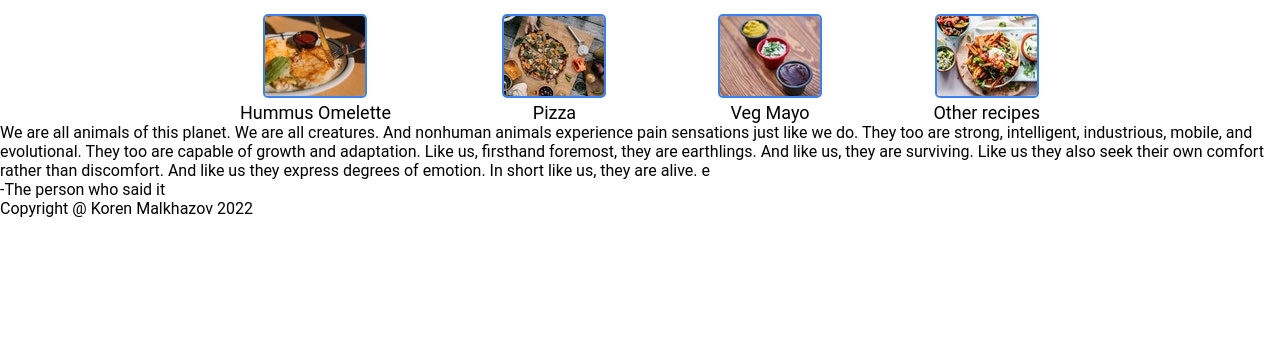
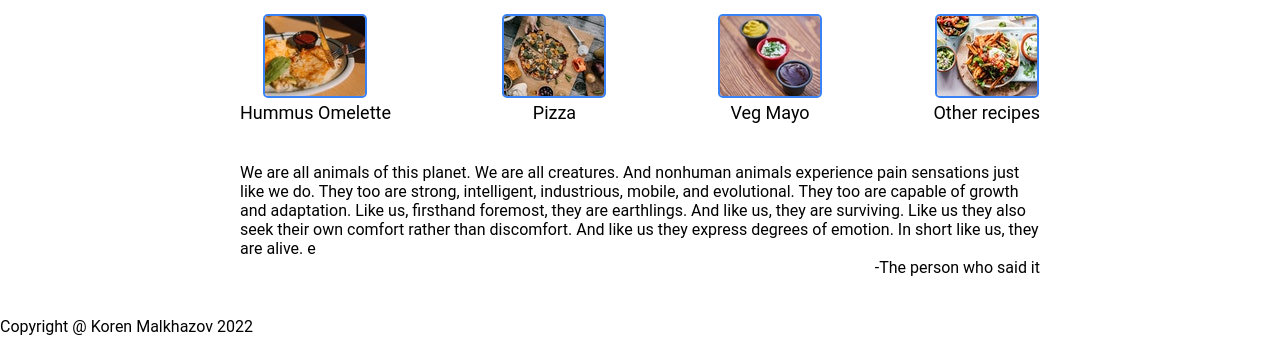
Before and after one commit to korenmanutd/landing_page, a plain HTML site: page index.html in a window 1280 px wide. Shown: the part 458-800 px from the top of the page. Drawn offline with Linux system fonts and the light colour scheme.

Commit message:
Add styling to quote area
Set content to center, set the quote credit to flex-end so it looks nicer

```diff
--- a/css/style.css
+++ b/css/style.css
@@ -89,6 +89,17 @@ h3 {
     display: block;
 }
 
+.quote {
+    display: flex;
+    flex-direction: column;
+    align-items: center;
+    padding: 40px 240px;
+}
+
+.quote p:nth-child(2){
+    align-self: flex-end;
+}
+
 h1 {
     font-size: 48px;
     color: #F9FAF8;
```
